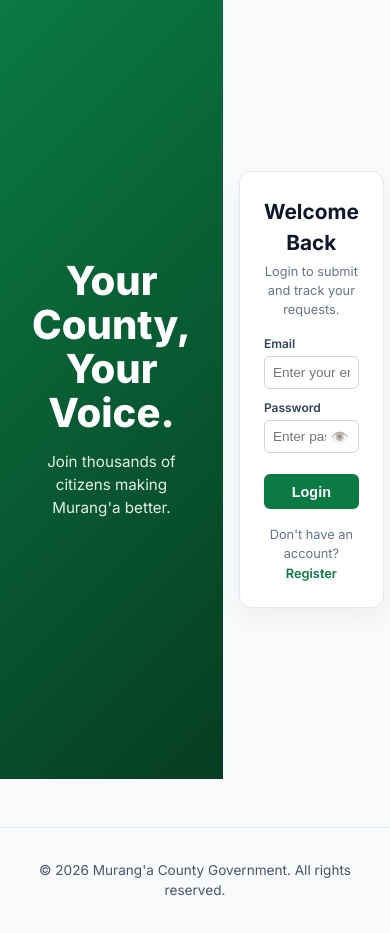
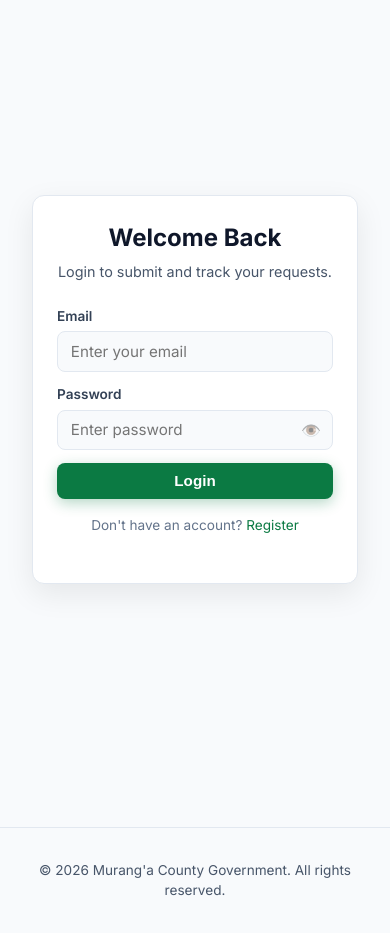
Before and after one commit to Fayjulie/public-service-request-system, a Flask app: page /login in a window 390 px wide. Shown: the part 81-1014 px from the top of the page. Run offline with Flask 3, Linux system fonts and the light colour scheme.

Commit message:
Update admin login for mobile responsiveness

```diff
--- a/templates/auth.html
+++ b/templates/auth.html
@@ -1,95 +1,95 @@
 {% extends "base.html" %}
 {% block content %}
-<div style="display: flex; min-height: calc(100vh - 65px); background: white; margin: 0; overflow: hidden; font-family: 'Inter', sans-serif;">
+<div class="auth-wrapper">
 
-    <div style="flex: 1; background: linear-gradient(135deg, #0B7A43 0%, #063D22 100%); color: white; display: flex; align-items: center; justify-content: center; padding: 2rem; text-align: center;">
-        <div>
-            <h1 style="font-size: 2.5rem; line-height: 1.1; margin-bottom: 1rem; font-weight: 800;">Your County,<br>Your Voice.</h1>
-            <p style="font-size: 0.95rem; opacity: 0.9; max-width: 280px; margin: 0 auto;">Join thousands of citizens making Murang'a better.</p>
+    <div class="bg-primary-green">
+        <div class="auth-message">
+            <h1>Your County,<br>Your Voice.</h1>
+            <p>Join thousands of citizens making Murang'a better.</p>
         </div>
     </div>
 
-    <div style="flex: 1; display: flex; align-items: center; justify-content: center; padding: 1rem; background: #f8fafc;">
-        <div style="width: 100%; max-width: 380px; background: white; padding: 1.5rem; border-radius: 12px; box-shadow: 0 10px 25px rgba(0,0,0,0.05); border: 1px solid #e2e8f0;">
+    <div class="auth-right">
+        <div class="auth-box">
 
             {% if mode == 'login' %}
                 <div style="margin-bottom: 1rem; text-align: center;">
-                    <h2 style="font-size: 1.3rem; color: #0f172a; margin-bottom: 0.2rem; font-weight: 700;">Welcome Back</h2>
-                    <p style="color: #64748b; font-size: 0.8rem;">Login to submit and track your requests.</p>
+                    <h2>Welcome Back</h2>
+                    <p>Login to submit and track your requests.</p>
                 </div>
 
                 <form method="POST" action="/login" autocomplete="off">
-                    <div style="margin-bottom: 0.6rem;">
-                        <label style="display: block; font-size: 0.75rem; font-weight: 600; color: #334155; margin-bottom: 0.2rem;">Email</label>
-                        <input type="email" name="email" required placeholder="Enter your email" style="width: 100%; padding: 0.5rem; border: 1px solid #cbd5e1; border-radius: 6px; font-size: 0.85rem; outline: none;">
+                    <div class="form-group">
+                        <label>Email</label>
+                        <input type="email" name="email" required placeholder="Enter your email">
                     </div>
 
-                    <div style="margin-bottom: 0.8rem;">
-                        <label style="display: block; font-size: 0.75rem; font-weight: 600; color: #334155; margin-bottom: 0.2rem;">Password</label>
-                        <div style="position: relative;">
-                            <input type="password" name="password" id="login_password" required placeholder="Enter password" autocomplete="new-password" style="width: 100%; padding: 0.5rem; border: 1px solid #cbd5e1; border-radius: 6px; font-size: 0.85rem; outline: none; padding-right: 2rem;">
-                            <span onclick="togglePassword('login_password')" style="position: absolute; right: 10px; top: 50%; transform: translateY(-50%); cursor: pointer; opacity: 0.5; font-size: 0.9rem;">👁️</span>
+                    <div class="form-group">
+                        <label>Password</label>
+                        <div class="password-wrapper">
+                            <input type="password" name="password" id="login_password" required placeholder="Enter password" autocomplete="new-password">
+                            <span onclick="togglePassword('login_password')" class="eye-icon">👁️</span>
                         </div>
                     </div>
 
-                    <button type="submit" style="width: 100%; padding: 0.6rem; background: #0B7A43; color: white; border: none; border-radius: 6px; font-size: 0.9rem; font-weight: 600; cursor: pointer; margin-top: 0.5rem;">Login</button>
+                    <button type="submit" class="btn-primary btn-block">Login</button>
                 </form>
 
-                <p style="margin-top: 1rem; text-align: center; font-size: 0.8rem; color: #64748b;">
-                    Don't have an account? <a href="{{ url_for('register') }}" style="color: #0B7A43; font-weight: 600; text-decoration: none;">Register</a>
+                <p style="margin-top: 1rem; text-align: center; font-size: 0.85rem; color: #64748b;">
+                    Don't have an account? <a href="{{ url_for('register') }}">Register</a>
                 </p>
 
             {% else %}
                 <div style="margin-bottom: 1rem; text-align: center;">
-                    <h2 style="font-size: 1.3rem; color: #0f172a; margin-bottom: 0.2rem; font-weight: 700;">Create Account</h2>
-                    <p style="color: #64748b; font-size: 0.8rem;">Register to get started.</p>
+                    <h2>Create Account</h2>
+                    <p>Register to get started.</p>
                 </div>
 
                 <form method="POST" action="/register" autocomplete="off">
                     <input type="hidden" name="role" value="citizen">
 
-                    <div style="margin-bottom: 0.5rem;">
-                        <label style="display: block; font-size: 0.7rem; font-weight: 600; color: #334155; margin-bottom: 0.2rem;">Full Name</label>
-                        <input type="text" name="full_name" required placeholder="e.g. Faith Kamau" autocomplete="off" style="width: 100%; padding: 0.45rem; border: 1px solid #cbd5e1; border-radius: 6px; font-size: 0.8rem; outline: none;">
+                    <div class="form-group">
+                        <label>Full Name</label>
+                        <input type="text" name="full_name" required placeholder="e.g. Faith Kamau" autocomplete="off">
                     </div>
 
-                    <div style="margin-bottom: 0.5rem;">
-                        <label style="display: block; font-size: 0.7rem; font-weight: 600; color: #334155; margin-bottom: 0.2rem;">Phone Number</label>
-                        <input type="tel" name="phone" required placeholder="e.g. 0712345678" autocomplete="off" style="width: 100%; padding: 0.45rem; border: 1px solid #cbd5e1; border-radius: 6px; font-size: 0.8rem; outline: none;">
+                    <div class="form-group">
+                        <label>Phone Number</label>
+                        <input type="tel" name="phone" required placeholder="e.g. 0712345678" autocomplete="off">
                     </div>
 
-                    <div style="margin-bottom: 0.5rem;">
-                        <label style="display: block; font-size: 0.7rem; font-weight: 600; color: #334155; margin-bottom: 0.2rem;">Email</label>
-                        <input type="email" name="email" required placeholder="e.g. faith@gmail.com" autocomplete="off" style="width: 100%; padding: 0.45rem; border: 1px solid #cbd5e1; border-radius: 6px; font-size: 0.8rem; outline: none;">
+                    <div class="form-group">
+                        <label>Email</label>
+                        <input type="email" name="email" required placeholder="e.g. faith@gmail.com" autocomplete="off">
                     </div>
 
-                    <div style="margin-bottom: 0.5rem;">
-                        <label style="display: block; font-size: 0.7rem; font-weight: 600; color: #334155; margin-bottom: 0.2rem;">Password</label>
-                        <div style="position: relative;">
-                            <input type="password" name="password" id="reg_password" required placeholder="Create password" autocomplete="new-password" style="width: 100%; padding: 0.45rem; border: 1px solid #cbd5e1; border-radius: 6px; font-size: 0.8rem; outline: none; padding-right: 2rem;">
-                            <span onclick="toggleBothPasswords()" style="position: absolute; right: 10px; top: 50%; transform: translateY(-50%); cursor: pointer; opacity: 0.5; font-size: 0.9rem;">👁️</span>
+                    <div class="form-group">
+                        <label>Password</label>
+                        <div class="password-wrapper">
+                            <input type="password" name="password" id="reg_password" required placeholder="Create password" autocomplete="new-password">
+                            <span onclick="toggleBothPasswords()" class="eye-icon">👁️</span>
                         </div>
-                        <small style="color: #64748b; font-size: 0.6rem; display: block; margin-top: 0.2rem;">8+ chars, uppercase, number, symbol.</small>
+                        <small style="color: #64748b; font-size: 0.65rem; display: block; margin-top: 0.2rem;">8+ chars, uppercase, number, symbol.</small>
                     </div>
 
-                    <div style="margin-bottom: 0.6rem;">
-                        <label style="display: block; font-size: 0.7rem; font-weight: 600; color: #334155; margin-bottom: 0.2rem;">Confirm Password</label>
-                        <div style="position: relative;">
-                            <input type="password" name="confirm_password" id="confirm_password" required placeholder="Re-enter password" autocomplete="new-password" style="width: 100%; padding: 0.45rem; border: 1px solid #cbd5e1; border-radius: 6px; font-size: 0.8rem; outline: none; padding-right: 2rem;">
-                            <span onclick="toggleBothPasswords()" style="position: absolute; right: 10px; top: 50%; transform: translateY(-50%); cursor: pointer; opacity: 0.5; font-size: 0.9rem;">👁️</span>
+                    <div class="form-group">
+                        <label>Confirm Password</label>
+                        <div class="password-wrapper">
+                            <input type="password" name="confirm_password" id="confirm_password" required placeholder="Re-enter password" autocomplete="new-password">
+                            <span onclick="toggleBothPasswords()" class="eye-icon">👁️</span>
                         </div>
                     </div>
 
-                    <label style="display: flex; align-items: center; gap: 0.4rem; margin-bottom: 0.6rem; font-size: 0.7rem; color: #475569; cursor: pointer;">
-                        <input type="checkbox" required style="width: 12px; height: 12px; accent-color: #0B7A43;">
-                        <span>I agree to the <a href="#" style="color: #0B7A43; font-weight: 600; text-decoration: none;">terms</a></span>
+                    <label class="checkbox-label" style="margin-bottom: 0.6rem;">
+                        <input type="checkbox" required>
+                        <span>I agree to the <a href="#">terms</a></span>
                     </label>
 
-                    <button type="submit" style="width: 100%; padding: 0.6rem; background: #0B7A43; color: white; border: none; border-radius: 6px; font-size: 0.9rem; font-weight: 600; cursor: pointer;">Create Account</button>
+                    <button type="submit" class="btn-primary btn-block">Create Account</button>
                 </form>
 
-                <p style="margin-top: 0.8rem; text-align: center; font-size: 0.8rem; color: #64748b;">
-                    Already have an account? <a href="{{ url_for('login') }}" style="color: #0B7A43; font-weight: 600; text-decoration: none;">Login here</a>
+                <p style="margin-top: 0.8rem; text-align: center; font-size: 0.85rem; color: #64748b;">
+                    Already have an account? <a href="{{ url_for('login') }}">Login here</a>
                 </p>
             {% endif %}
         </div>
```
Also changed, not shown: templates/admin_login.html (line endings or trailing spaces).
